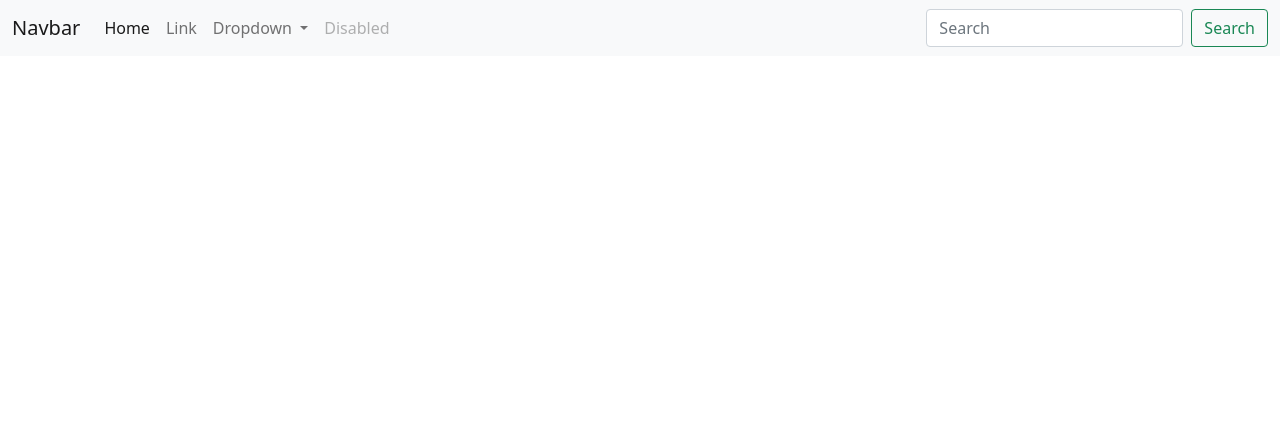
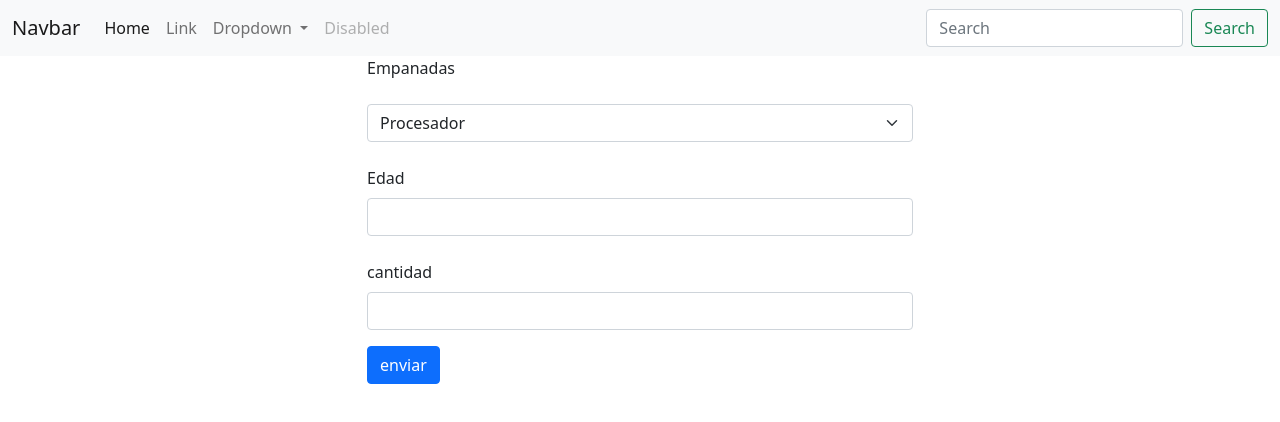
Before and after one commit to AndresFRuiz16/exito, a plain HTML site: page index.html in a window 1280 px wide. Drawn offline with nearby package versions, Linux system fonts and the light colour scheme.

Commit message:
se anade js

```diff
--- a/controlador.js
+++ b/controlador.js
@@ -0,0 +1,12 @@
+let etiquetaBoton=document.getElementById("boton");
+etiquetaBoton.addEventListener("click",escuchar);
+function escuchar(event){
+    event.preventDefault()
+    console.log("hizo click")
+    let procesador=document.getElementById("procesador").value
+    console.log(procesador)
+    let edad=document.getElementById("Edad").value
+    console.log(edad)
+    let cantidad=document.getElementById("cantidad").value
+    console.log(cantidad)
+}
--- a/index.html
+++ b/index.html
@@ -49,7 +49,29 @@
     </header>
     <main>
         <div class="container">
-            <div class="row justify-content-center"></div>
+            <div class="row justify-content-center">
+                <div class="col-6">
+                    <form action="border p-5">
+                        <label class="form-label">Empanadas</label>
+                        <select id="procesadores" class="form-select mt-3" aria-label="Default select example">
+                            <option selected>Procesador</option>
+                            <option value="i5">intel core i5</option>
+                            <option value="i7">intel core i7</option>
+                            <option value="ryzen5">Ryzen 5</option>
+                            <option value="ryzen7">Ryzen 7</option>
+                        </select>
+                        <div class="mb-3 mt-4">
+                            <label class="form-label">Edad</label>
+                            <input type="number" class="form-control" id="Edad" aria-describedby="emailHelp">
+                        </div>
+                        <div class="mb-3 mt-4">
+                            <label class="form-label">cantidad</label>
+                            <input type="number" class="form-control" id="cantidad" aria-describedby="emailHelp">
+                        </div>
+                        <button id="boton" type="submit" class="btn btn-primary">enviar</button>
+                    </form>
+                </div>
+            </div>
         </div>
     </main>
     <footer>
```
